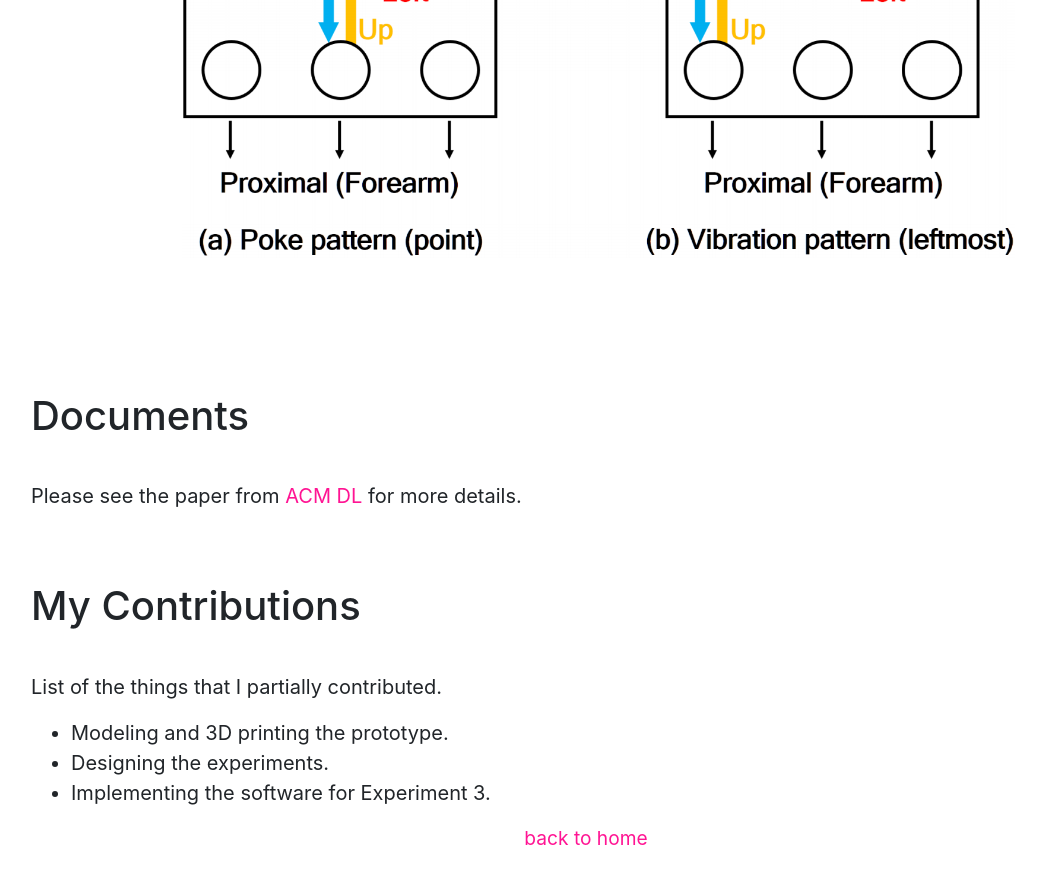
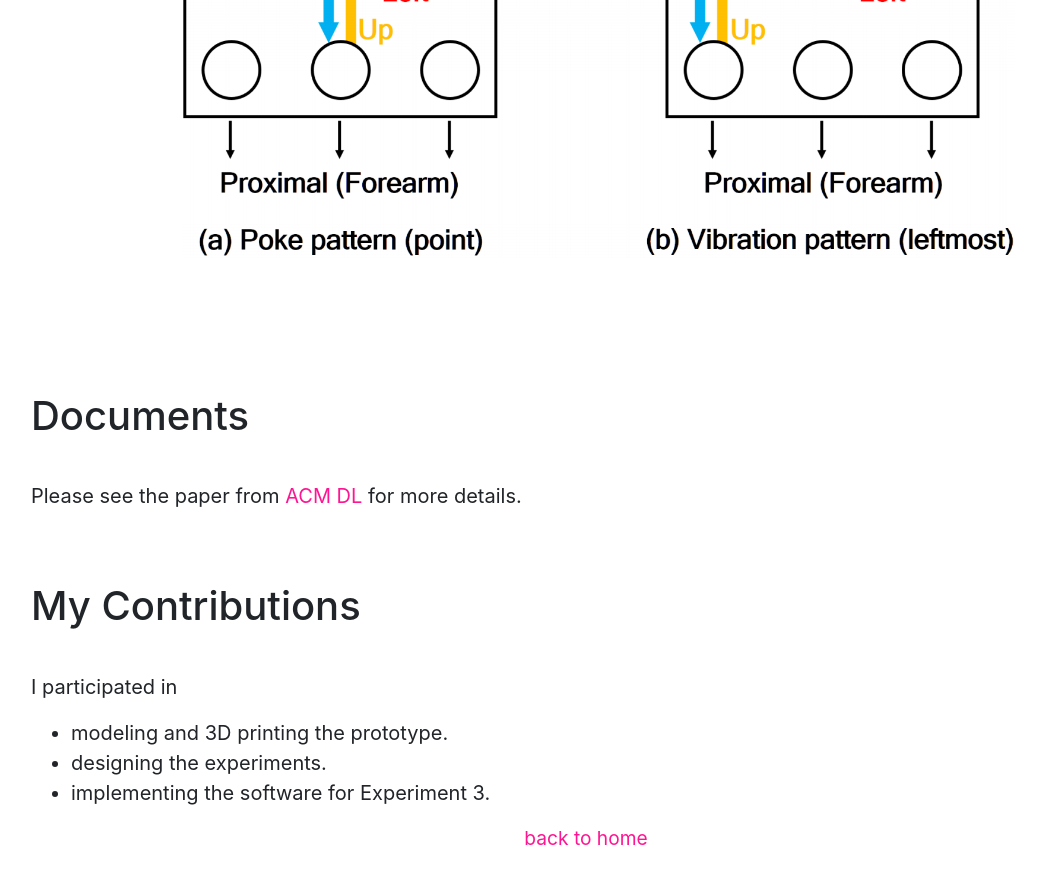
Before and after one commit to KeunwooPark/Portfolio, a Jekyll site: the page built from _posts/2019-10-03-pokedisplay.md, in a window 1280 px wide and 900 px high, scrolled down 3013 px. Shown: the top 884 px of the window, without its empty margins (54-1099 px from the left). Built offline with Jekyll 4.4.1, drawn with Linux system fonts in a browser that asks for light colours; nearby versions of some CDN libraries; some of the changed text lies outside the part shown.

Commit message:
Minor language fixes

```diff
--- a/_posts/2019-10-03-pokedisplay.md
+++ b/_posts/2019-10-03-pokedisplay.md
@@ -32,8 +32,7 @@ Please see the paper from [ACM DL](https://doi.org/10.1145/3338286.3340134) for
 
 # My Contributions
 
-List of the things that I partially contributed.
-
-- Modeling and 3D printing the prototype.
-- Designing the experiments.
-- Implementing the software for Experiment 3.
+I participated in
+- modeling and 3D printing the prototype.
+- designing the experiments.
+- implementing the software for Experiment 3.
```
Also changed, not shown: other parts of _posts/2019-10-03-pokedisplay.md (+1 -1 lines), _posts/2020-10-20-fspad.md (+3 -1 lines), _posts/2020-10-21-oddeyecam.md (+5 -1 lines), _posts/2021-04-07-atatouch.md (+8 -0 lines), _posts/2021-10-07-sgtoolkit.md (+6 -0 lines), 6 other files.
